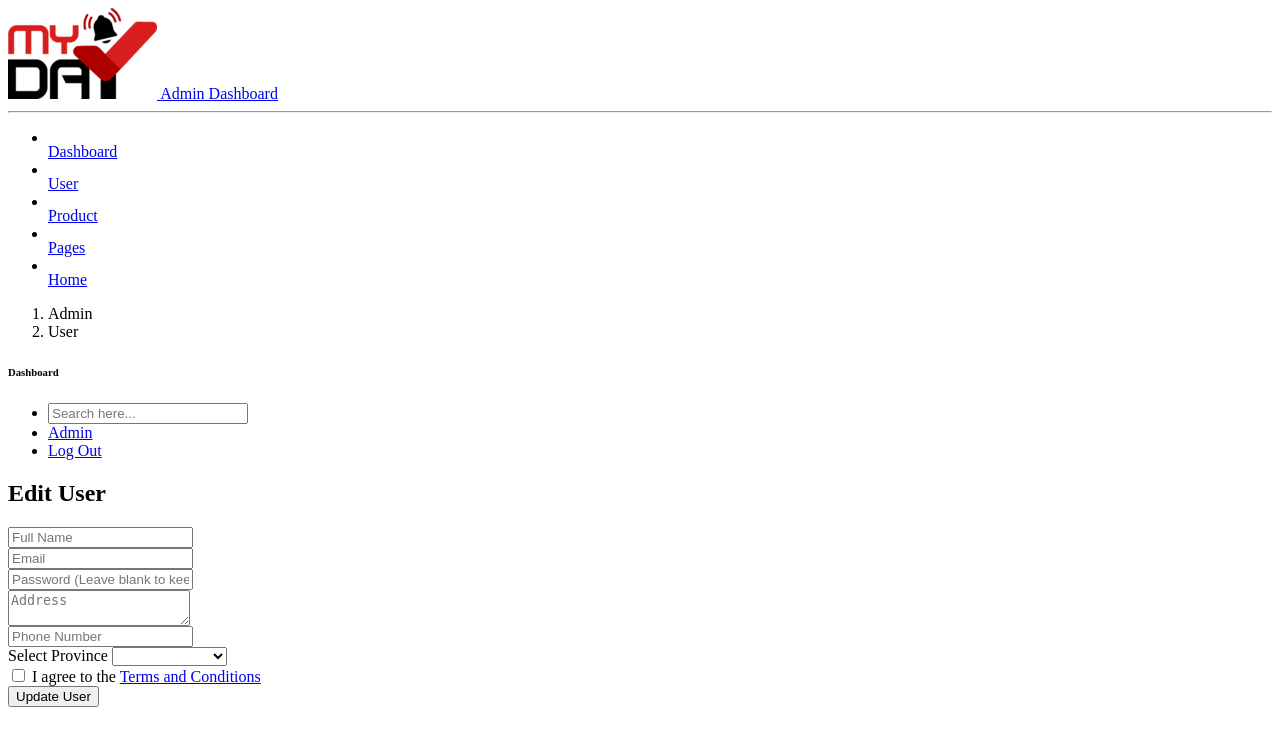
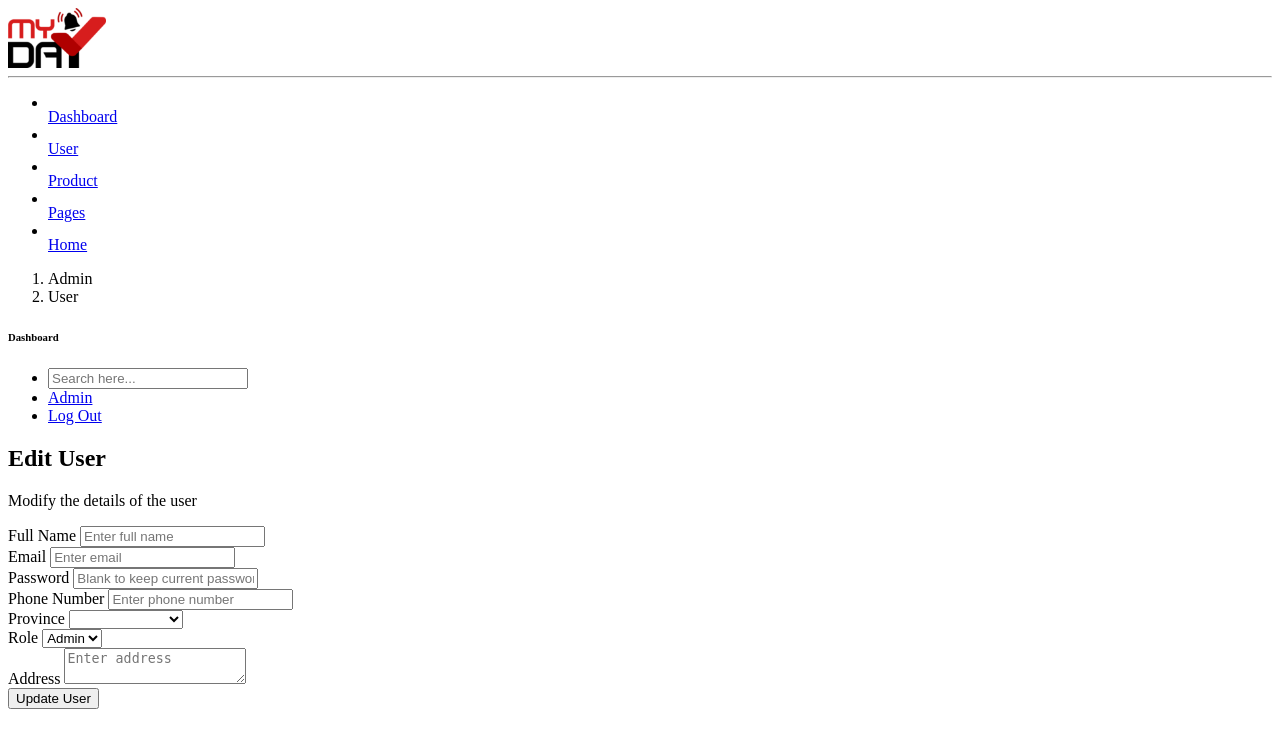
Before and after one commit to XimYoo/Template-Ecommerce, a CodeIgniter app: the page made by application/views/admin/edit_user.php in a window 1280 px wide. Shown: the top 748 px of the page. Run offline with CodeIgniter, Linux system fonts and the light colour scheme; data that the repository does not hold is empty.

Commit message:
Update Create User & Edit User

```diff
--- a/application/views/admin/dashboard.php
+++ b/application/views/admin/dashboard.php
@@ -2,11 +2,10 @@
 
 <body class="g-sidenav-show  bg-gray-100">
     <aside class="sidenav navbar navbar-vertical navbar-expand-xs border-0 border-radius-xl my-3 fixed-start ms-3" id="sidenav-main">
-        <div class="sidenav-header">
+    <div class="sidenav-header">
             <i class="fas fa-times p-3 cursor-pointer text-secondary opacity-5 position-absolute end-0 top-0 d-none d-xl-none" aria-hidden="true" id="iconSidenav"></i>
             <a class="navbar-brand m-0" href="<?php echo base_url('admin/dashboard'); ?>">
-                <img src="<?php echo base_url('assets/images/logoapp.png'); ?>" class="navbar-brand-img h-100" alt="main_logo">
-                <span class="ms-1 font-weight-bold">Admin Dashboard</span>
+                <img src="<?php echo base_url('assets/images/logoapp.png'); ?>" class="navbar-brand-img" alt="main_logo" style="height: 60px; width: auto;">
             </a>
         </div>
         <hr class="horizontal dark mt-0">
--- a/application/views/admin/edit_user.php
+++ b/application/views/admin/edit_user.php
@@ -5,8 +5,7 @@
     <div class="sidenav-header">
             <i class="fas fa-times p-3 cursor-pointer text-secondary opacity-5 position-absolute end-0 top-0 d-none d-xl-none" aria-hidden="true" id="iconSidenav"></i>
             <a class="navbar-brand m-0" href="<?php echo base_url('admin/dashboard'); ?>">
-                <img src="<?php echo base_url('assets/images/logoapp.png'); ?>" class="navbar-brand-img h-100" alt="main_logo">
-                <span class="ms-1 font-weight-bold">Admin Dashboard</span>
+                <img src="<?php echo base_url('assets/images/logoapp.png'); ?>" class="navbar-brand-img" alt="main_logo" style="height: 60px; width: auto;">
             </a>
         </div>
         <hr class="horizontal dark mt-0">
@@ -172,41 +171,79 @@
             </div>
         </nav>
         <!-- End Navbar -->
-        <div class="container-fluid py-4">
         <div class="container mt-5">
-                <h2>Edit User</h2>
-                <form role="form text-left" method="POST" action="<?php echo base_url('admin/edit_user/' . $user['user_id']); ?>">
+            <!-- Card container -->
+            <div class="w-full max-w-4xl mx-auto bg-white rounded-xl shadow-sm">
+                <!-- Header bar with navigation -->
+                <div class="flex justify-between items-center p-4 border-b">
+                    <div class="flex items-center gap-3">
+                        <a href="<?php echo base_url('admin/user'); ?>" class="p-2 hover:bg-gray-100 rounded-lg">
+                            <i class="fas fa-arrow-left text-gray-600"></i>
+                        </a>
+                        <div>
+                            <h2 class="text-xl font-semibold text-gray-900">Edit User</h2>
+                            <p class="text-sm text-gray-500">Modify the details of the user</p>
+                        </div>
+                    </div>
+                </div>
 
+                <!-- Form -->
+                <form role="form" method="POST" action="<?php echo base_url('admin/edit_user/' . $user['user_id']); ?>" class="p-4">
+                    <div class="grid grid-cols-3 gap-4">
                         <!-- Full Name -->
-                    <div class="mb-3">
-                        <input type="text" name="full_name" class="form-control" placeholder="Full Name" aria-label="Full Name" value="<?php echo $user['full_name']; ?>" required>
+                        <div>
+                            <label class="block text-sm font-medium text-gray-700 mb-1">Full Name</label>
+                            <input
+                                type="text"
+                                name="full_name"
+                                class="w-full px-3 py-2 border border-gray-200 rounded-lg focus:outline-none focus:ring-2 focus:ring-gray-200"
+                                placeholder="Enter full name"
+                                value="<?php echo $user['full_name']; ?>"
+                                required>
                         </div>
 
                         <!-- Email -->
-                    <div class="mb-3">
-                        <input type="email" name="email" class="form-control" placeholder="Email" aria-label="Email" value="<?php echo $user['email']; ?>" required>
+                        <div>
+                            <label class="block text-sm font-medium text-gray-700 mb-1">Email</label>
+                            <input
+                                type="email"
+                                name="email"
+                                class="w-full px-3 py-2 border border-gray-200 rounded-lg focus:outline-none focus:ring-2 focus:ring-gray-200"
+                                placeholder="Enter email"
+                                value="<?php echo $user['email']; ?>"
+                                required>
                         </div>
 
                         <!-- Password -->
-                    <div class="mb-3">
-                        <input type="password" name="password" class="form-control" placeholder="Password (Leave blank to keep current password)" aria-label="Password">
-                    </div>
-
-                    <!-- Address -->
-                    <div class="mb-3">
-                        <textarea name="address" class="form-control" placeholder="Address" aria-label="Address" required><?php echo $user['address']; ?></textarea>
+                        <div>
+                            <label class="block text-sm font-medium text-gray-700 mb-1">Password</label>
+                            <input
+                                type="password"
+                                name="password"
+                                class="w-full px-2 py-2 border border-gray-200 rounded-lg focus:outline-none focus:ring-2 focus:ring-gray-200"
+                                placeholder="Blank to keep current password">
                         </div>
 
                         <!-- Phone Number -->
-                    <div class="mb-3">
-                        <input type="text" name="phone_number" class="form-control" placeholder="Phone Number" aria-label="Phone Number" value="<?php echo $user['phone_number']; ?>" required>
+                        <div>
+                            <label class="block text-sm font-medium text-gray-700 mb-1">Phone Number</label>
+                            <input
+                                type="text"
+                                name="phone_number"
+                                class="w-full px-3 py-2 border border-gray-200 rounded-lg focus:outline-none focus:ring-2 focus:ring-gray-200"
+                                placeholder="Enter phone number"
+                                value="<?php echo $user['phone_number']; ?>"
+                                required>
                         </div>
 
                         <!-- Province Dropdown -->
-                    <div class="mb-3 relative">
-                        <label for="province-select" class="text-sm font-medium">Select Province</label>
-                        <select name="province" class="form-control mt-1 px-4 py-2 border border-gray-300 rounded-lg" id="province-select" required>
-                            <option value="" disabled>Select Province</option>
+                        <div>
+                            <label class="block text-sm font-medium text-gray-700 mb-1">Province</label>
+                            <select
+                                name="province"
+                                class="w-full px-3 py-2 border border-gray-200 rounded-lg bg-white focus:outline-none focus:ring-2 focus:ring-gray-200"
+                                required>
+                                <option value="" disabled>Select province</option>
                                 <?php foreach ($provinces as $province): ?>
                                     <option value="<?php echo $province['id']; ?>" <?php echo ($user['province_id'] == $province['id']) ? 'selected' : ''; ?>>
                                         <?php echo $province['name']; ?>
@@ -215,23 +252,40 @@
                             </select>
                         </div>
 
-                    <!-- Terms and Conditions -->
-                    <div class="form-check form-check-info text-left mb-3">
-                        <input class="form-check-input" type="checkbox" value="" id="terms" required>
-                        <label class="form-check-label" for="terms">
-                            I agree to the <a href="#" class="text-dark font-weight-bolder">Terms and Conditions</a>
-                        </label>
+                        <!-- Role Dropdown -->
+                        <div>
+                            <label class="block text-sm font-medium text-gray-700 mb-1">Role</label>
+                            <select
+                                name="role"
+                                class="w-full px-3 py-2 border border-gray-200 rounded-lg bg-white focus:outline-none focus:ring-2 focus:ring-gray-200"
+                                required>
+                                <option value="admin" <?php echo ($user['role'] == 'admin') ? 'selected' : ''; ?>>Admin</option>
+                                <option value="user" <?php echo ($user['role'] == 'user') ? 'selected' : ''; ?>>User</option>
+                            </select>
                         </div>
 
+                        <!-- Address - spans full width -->
+                        <div class="col-span-3">
+                            <label class="block text-sm font-medium text-gray-700 mb-1">Address</label>
+                            <textarea
+                                name="address"
+                                class="w-full px-3 py-2 border border-gray-200 rounded-lg focus:outline-none focus:ring-2 focus:ring-gray-200"
+                                placeholder="Enter address"
+                                rows="2"
+                                required><?php echo $user['address']; ?></textarea>
+                        </div>
+                    </div>
                     <!-- Submit Button -->
-                    <div class="text-center">
-                        <button type="submit" class="btn bg-gradient-dark w-100 my-4 mb-2">Update User</button>
+                    <div class="flex justify-end mt-4">
+                        <button type="submit" class="px-4 py-2 bg-black text-white rounded-lg hover:bg-gray-800 transition-colors">
+                            Update User
+                        </button>
+                    </div>
+                </form>
+            </div>
         </div>
 
-                </form>
-            </div>
 
-        </div>
     </main>
     <!-- Core JS Files -->
     <script src="<?php echo base_url('assets/js/core/popper.min.js'); ?>"></script>
--- a/application/views/admin/sidebar.php
+++ b/application/views/admin/sidebar.php
@@ -1,11 +1,11 @@
 <!-- Sidebar -->
+
 <body class="g-sidenav-show  bg-gray-100">
     <aside class="sidenav navbar navbar-vertical navbar-expand-xs border-0 border-radius-xl my-3 fixed-start ms-3" id="sidenav-main">
         <div class="sidenav-header">
             <i class="fas fa-times p-3 cursor-pointer text-secondary opacity-5 position-absolute end-0 top-0 d-none d-xl-none" aria-hidden="true" id="iconSidenav"></i>
             <a class="navbar-brand m-0" href="<?php echo base_url('admin/dashboard'); ?>">
-            <img src="<?php echo base_url('assets/images/logoapp.png'); ?>" class="navbar-brand-img h-100" alt="main_logo">
-            <span class="ms-1 font-weight-bold">Admin Dashboard</span>
+                <img src="<?php echo base_url('assets/images/logoapp.png'); ?>" class="navbar-brand-img" alt="main_logo" style="height: 60px; width: auto;">
             </a>
         </div>
         <hr class="horizontal dark mt-0">
--- a/application/views/admin/user.php
+++ b/application/views/admin/user.php
@@ -5,8 +5,7 @@
         <div class="sidenav-header">
             <i class="fas fa-times p-3 cursor-pointer text-secondary opacity-5 position-absolute end-0 top-0 d-none d-xl-none" aria-hidden="true" id="iconSidenav"></i>
             <a class="navbar-brand m-0" href="<?php echo base_url('admin/dashboard'); ?>">
-                <img src="<?php echo base_url('assets/images/logoapp.png'); ?>" class="navbar-brand-img h-100" alt="main_logo">
-                <span class="ms-1 font-weight-bold">Admin Dashboard</span>
+                <img src="<?php echo base_url('assets/images/logoapp.png'); ?>" class="navbar-brand-img" alt="main_logo" style="height: 60px; width: auto;">
             </a>
         </div>
         <hr class="horizontal dark mt-0">
```
Also changed, not shown: application/controllers/Admin.php (+37 -15 lines), application/views/admin/create_user.php (+3 -4 lines), tugaswebent.sql (+6 -5 lines), assets/css/soft-ui-dashboard.css. Lines whose indentation alone changed are shown as unchanged.
